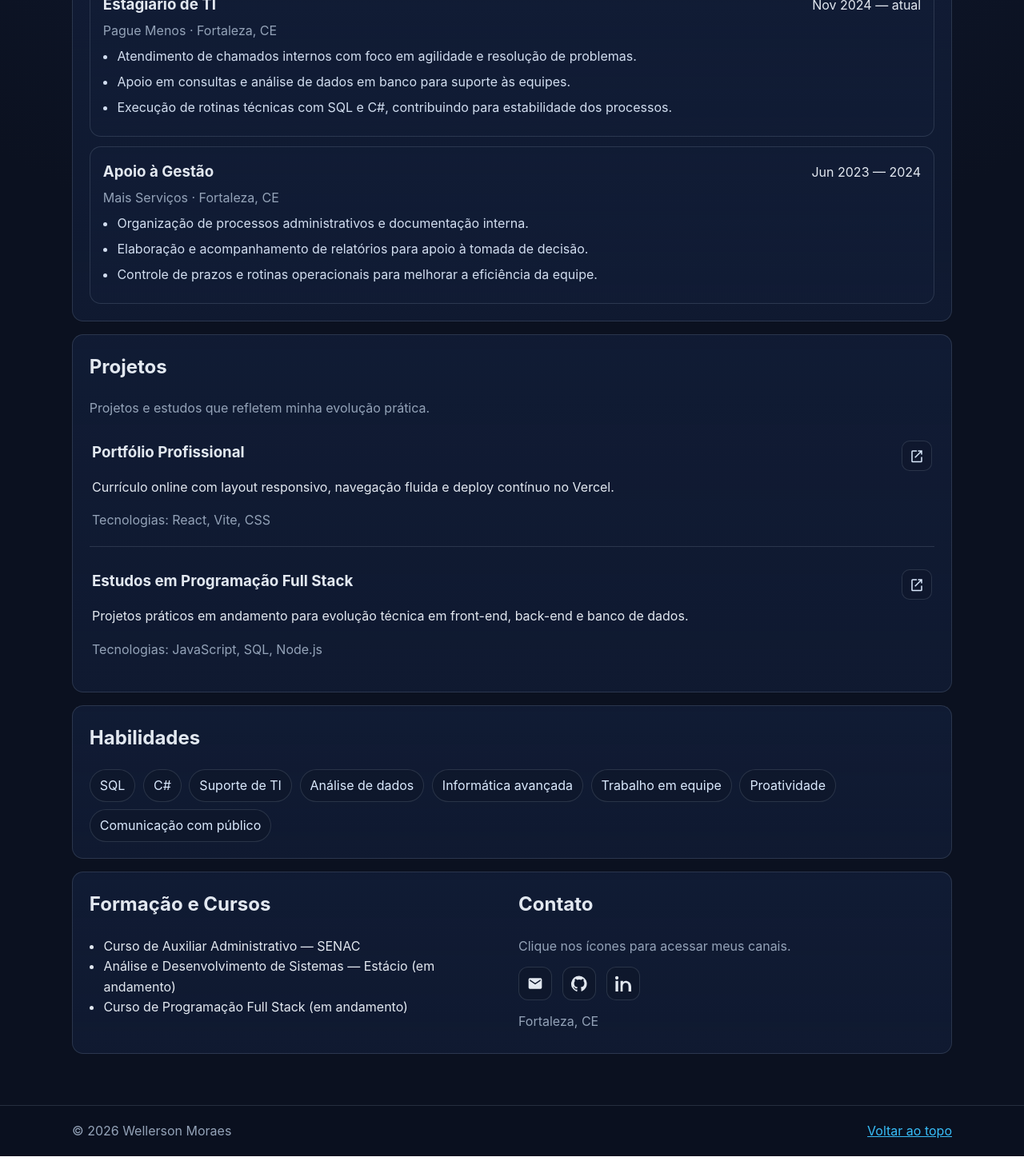
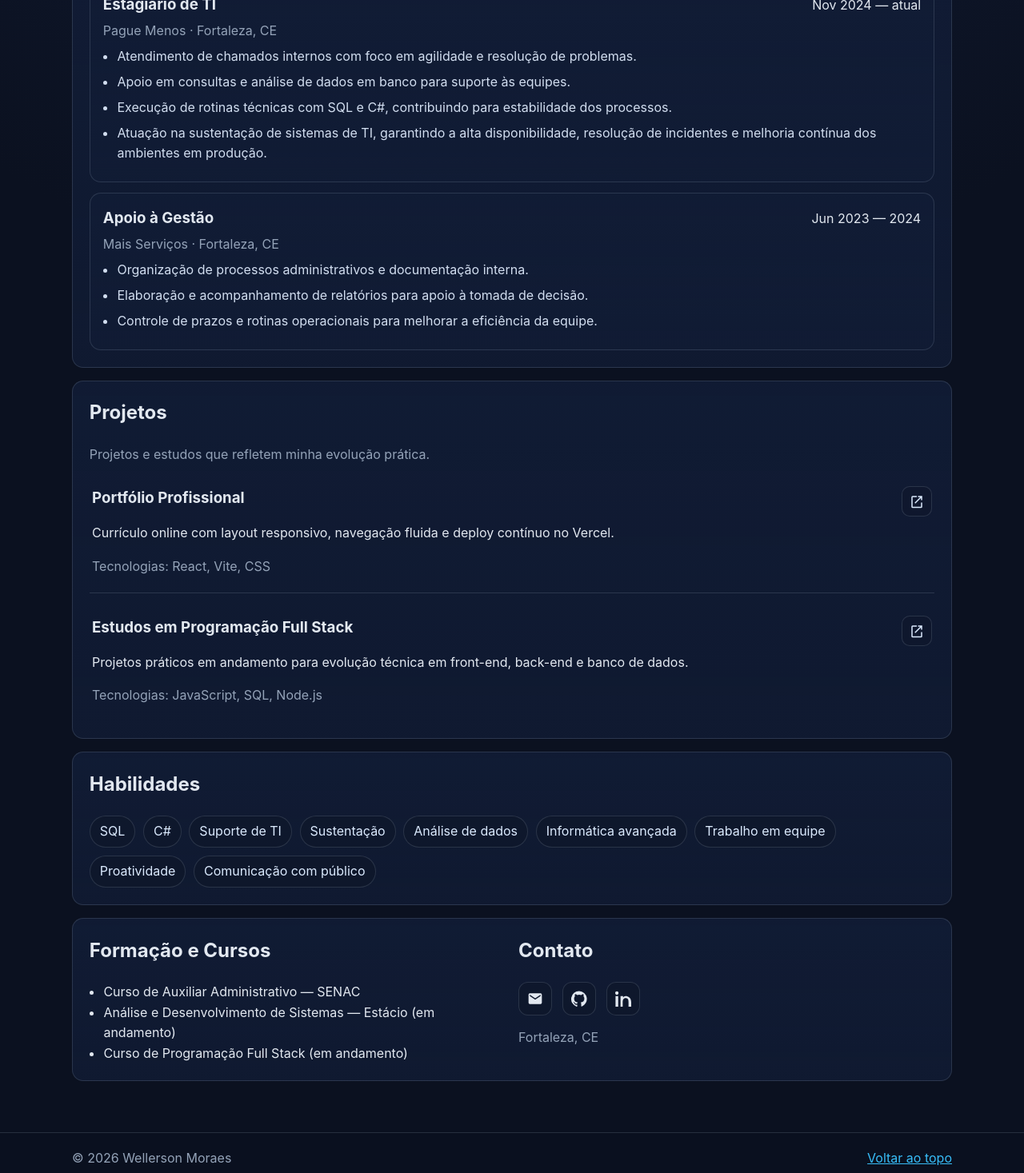
Before and after one commit to Wellerson-Frota/meu-portifolio, a React (Vite) app: page / in a window 1280 px wide. Shown: the part 895-2362 px from the top of the page at 80% size. Before the commit the page ends 2341 px from the top, so only its background shows below. Built offline with nearby package versions, Linux system fonts and the light colour scheme.

Commit message:
ajuste: atualização do App

```diff
--- a/src/App.jsx
+++ b/src/App.jsx
@@ -2,6 +2,7 @@ const skills = [
   'SQL',
   'C#',
   'Suporte de TI',
+  'Sustentação',
   'Análise de dados',
   'Informática avançada',
   'Trabalho em equipe',
@@ -17,7 +18,8 @@ const experiences = [
     activities: [
       'Atendimento de chamados internos com foco em agilidade e resolução de problemas.',
       'Apoio em consultas e análise de dados em banco para suporte às equipes.',
-      'Execução de rotinas técnicas com SQL e C#, contribuindo para estabilidade dos processos.'
+      'Execução de rotinas técnicas com SQL e C#, contribuindo para estabilidade dos processos.',
+      'Atuação na sustentação de sistemas de TI, garantindo a alta disponibilidade, resolução de incidentes e melhoria contínua dos ambientes em produção.'
     ]
   },
   {
@@ -149,8 +151,7 @@ export default function App() {
           </article>
           <article id="contato">
             <h2>Contato</h2>
-            <p className="subtitle">Clique nos ícones para acessar meus canais.</p>
-            <div className="icon-links" aria-label="Links de contato">
+                <div className="icon-links" aria-label="Links de contato">
               <a href="mailto:wellersonmorais777@gmail.com" target="_blank" rel="noreferrer" aria-label="Email">
                 <svg viewBox="0 0 24 24" role="img" aria-hidden="true">
                   <path d="M20 4H4a2 2 0 0 0-2 2v12a2 2 0 0 0 2 2h16a2 2 0 0 0 2-2V6a2 2 0 0 0-2-2zm0 4.24-8 5.34-8-5.34V6l8 5.33L20 6v2.24z" />
```
